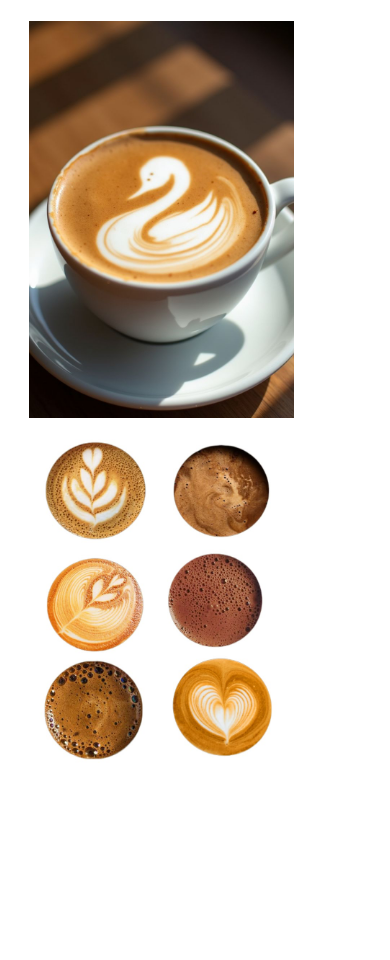
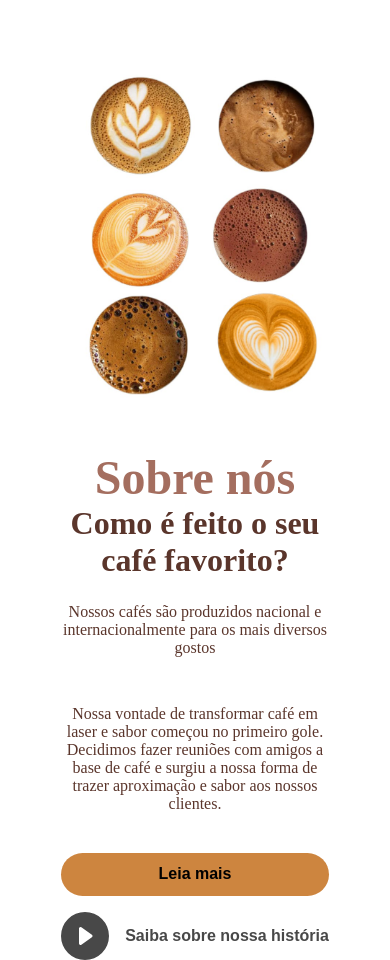
Before and after one commit to madumars/Landing-Page, a React (Create React App) app in the folder land/: page / in a window 390 px wide. Shown: the part 680-1640 px from the top of the page. Before the commit the page ends 1470 px from the top, so only its background shows below. Built offline with nearby package versions, Linux system fonts and the light colour scheme.

Commit message:
Sobre arrumado

```diff
--- a/land/src/App.css
+++ b/land/src/App.css
@@ -126,6 +126,79 @@ nav{
     background-color: #a46e5f;
 }
 
+.secondaryButton svg{
+    margin-left: 0.75rem;
+    font-size: 1.5rem;
+}
+
+/*About*/
+
+.AboutSectionContainer{
+    position: relative;
+    display: flex;
+    align-items: center;
+    justify-content: space-between;
+}
+
+
+.AboutBackgroundImageContainer{
+    position: absolute;
+    z-index: -2;
+    object-fit: contain;
+    width: 460px;
+    height: 660px;
+}
+
+.aboutSectionImageContainer{
+    flex: 0.9;
+}
+
+.aboutSectionImageContainer img{
+   margin-left: 270px;
+   margin-bottom: 85px;
+}
+
+.aboutSectionTextContainer{
+    flex: 1;
+    display: flex;
+    flex-direction: column;
+    justify-content: center;
+    margin-left: 200px;
+    margin-top: 100px;
+}
+
+.aboutButtonsContainer{
+    margin-top: 2rem;
+    display: flex;
+}
+
+.primarySubHeading{
+    font-weight: 700;
+    color:#a46e5f;
+    font-size: 3rem;
+}
+
+.watchVideoButton{
+    margin-left: 2rem;
+    background-color: transparent;
+    outline: none;
+    border: none;
+    border-radius: 5rem;
+    font-size: 1.1rem;
+    cursor: pointer;
+    font-weight: 600;
+    color: #484848;
+    transition: 0.3s;
+    display: flex;
+    align-items: center;
+    justify-content: center;
+}
+
+.watchVideoButton svg{
+    font-size: 3rem;
+    margin-right: 1rem;
+}
+
 /*
 @media (max-width: 800px ){
     .logoNav{
@@ -159,6 +232,7 @@ nav{
     }
     */
 
+    /*Home*/
     .HomeBannerImageContainer{
         width: 376px;
         height: 314px;
@@ -174,9 +248,29 @@ nav{
         justify-content: center;
     }
 
-    /*Home e About*/
+    /*About*/
+
     .aboutSectionContainer{
         flex-direction: column;
+    }
+
+    .aboutButtonsContainer{
+    margin-left: 0rem !important;
+    margin-top: 1rem;
+    font-size: 1rem !important;
+    display: flex;
+    justify-content: center;
+    flex-direction: column;
+}
+
+    .AboutSectionContainer{
+    justify-content: center;
+    flex-direction: column;
+}
+
+/*tirei a primeira imagem*/
+    .AboutBackgroundImageContainer img{
+        display: none;
     }
 
     .HomeBannerContainer,
@@ -185,10 +279,14 @@ nav{
         max-width: 400px;
     }
 
+    .aboutSectionImageContainer{
+        margin-top: 5rem !important;
+    }
+
     .aboutSectionImageContainer img{
         margin-left: 5px;
         margin-bottom: 5px;
-        margin: -150px 0 5px 0;
+        margin: -300px 0 -290px 45px;
     }
 
     .primaryHeading{
@@ -199,6 +297,16 @@ nav{
     .primaryText{
         text-align: center;
         max-width: 80%;
+    }
+
+    .primarySubHeading{
+        text-align: center;
+    }
+
+    .watchVideoButton{
+        margin-left: 0rem !important;
+        margin-top: 1rem;
+        font-size: 1rem !important;
     }
 
     .HomeBannerContainer,
--- a/land/src/App.js
+++ b/land/src/App.js
@@ -1,12 +1,14 @@
 import './App.css';
 import Home from './Components/Home';
 import About from './Components/About';
+import Work from './Components/Work';
 
 function App() {
   return (
     <div className="App">
       <Home />
       <About />
+      <Work />
     </div>
   );
 }
--- a/land/src/Components/About.js
+++ b/land/src/Components/About.js
@@ -1,5 +1,6 @@
-import AboutBackground from "../Assets/image8.jpg"
-import AboutBackgroundImage from "../Assets/image9.jpg"
+import AboutBackground from "../Assets/image8.jpg";
+import AboutBackgroundImage from "../Assets/image9.jpg";
+import { BsFillPlayCircleFill } from "react-icons/bs";
 
 const About = () => {
     return(
@@ -11,6 +12,24 @@ const About = () => {
             <div  className="aboutSectionImageContainer">
                 <img src={AboutBackgroundImage} alt=""/>
             </div>
+
+            <div className="aboutSectionTextContainer">
+                <p className="primarySubHeading">Sobre nós</p>
+                <h1 className="primaryHeading">
+                    Como é feito o seu café favorito?
+                </h1>
+
+                <p className="primaryText">Nossos cafés são produzidos nacional e internacionalmente para os mais diversos gostos</p>
+
+                <p className="primaryText">Nossa vontade de transformar café em laser e sabor começou no primeiro gole. Decidimos fazer reuniões com amigos a base de café e surgiu a nossa forma de trazer aproximação e sabor aos nossos clientes. </p>
+
+                <div className="aboutButtonsContainer">
+                    <button className="secondaryButton">Leia mais</button>
+                    <button className="watchVideoButton">
+                        <BsFillPlayCircleFill/> Saiba sobre nossa história
+                    </button>
+                </div>
+            </div>
         </div>
     )
 
--- a/land/src/Components/Navbar.js
+++ b/land/src/Components/Navbar.js
@@ -53,8 +53,8 @@ const Navbar = () =>{
 
             <div className="linksNav">
             <a href="">Home</a>
+            <a href="">Sobre</a>
             <a href="">Nossos cafés</a>
-            <a href="">Sobre</a>
             <a href="">Contato</a>
             <a href="">
               <BsCart2 className="navbar-icon-cart"/>
--- /dev/null
+++ b/land/src/Components/Work.js
@@ -0,0 +1,4 @@
+const Work = () => {
+    <h1>Trabalho</h1>
+}
+export default Work;
```
